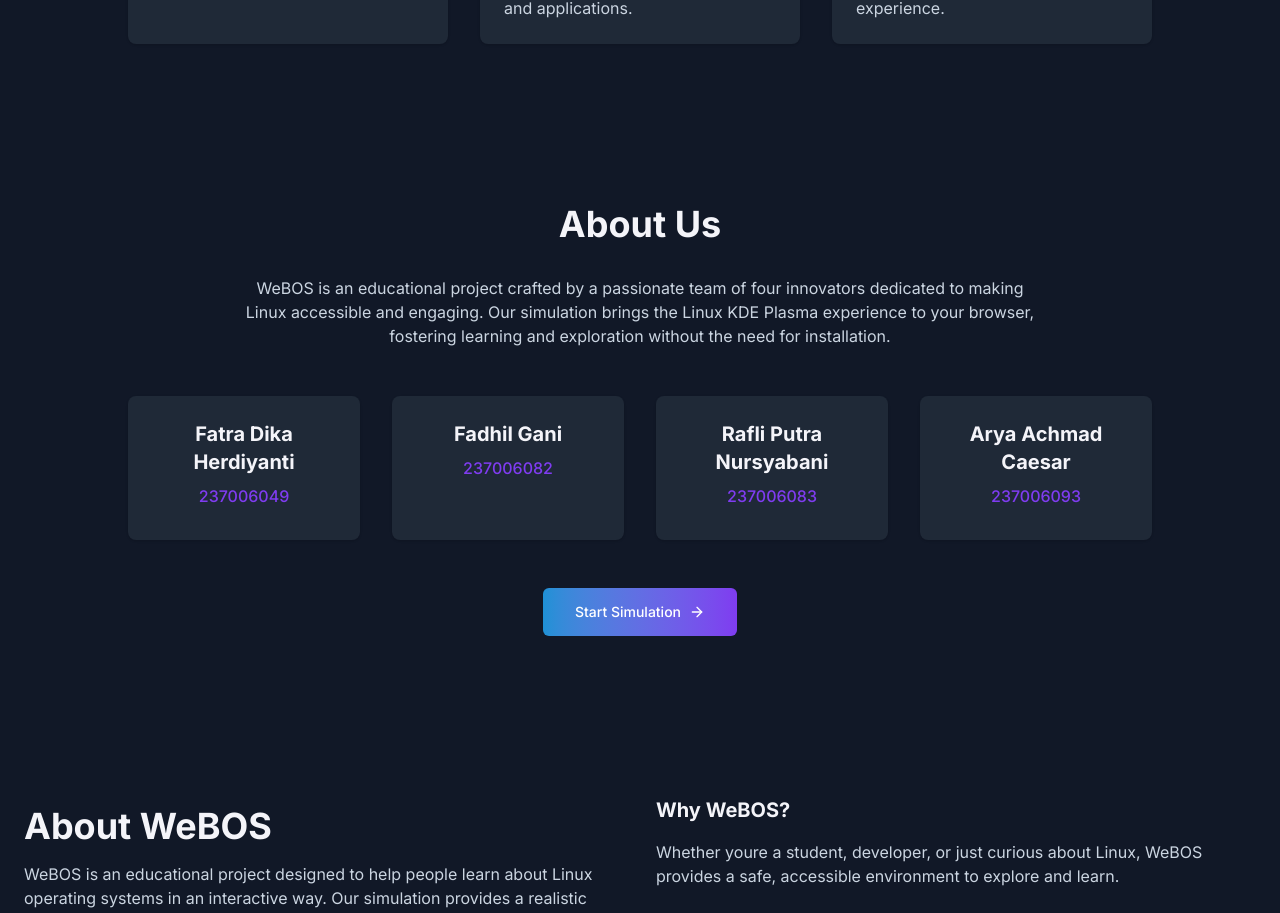
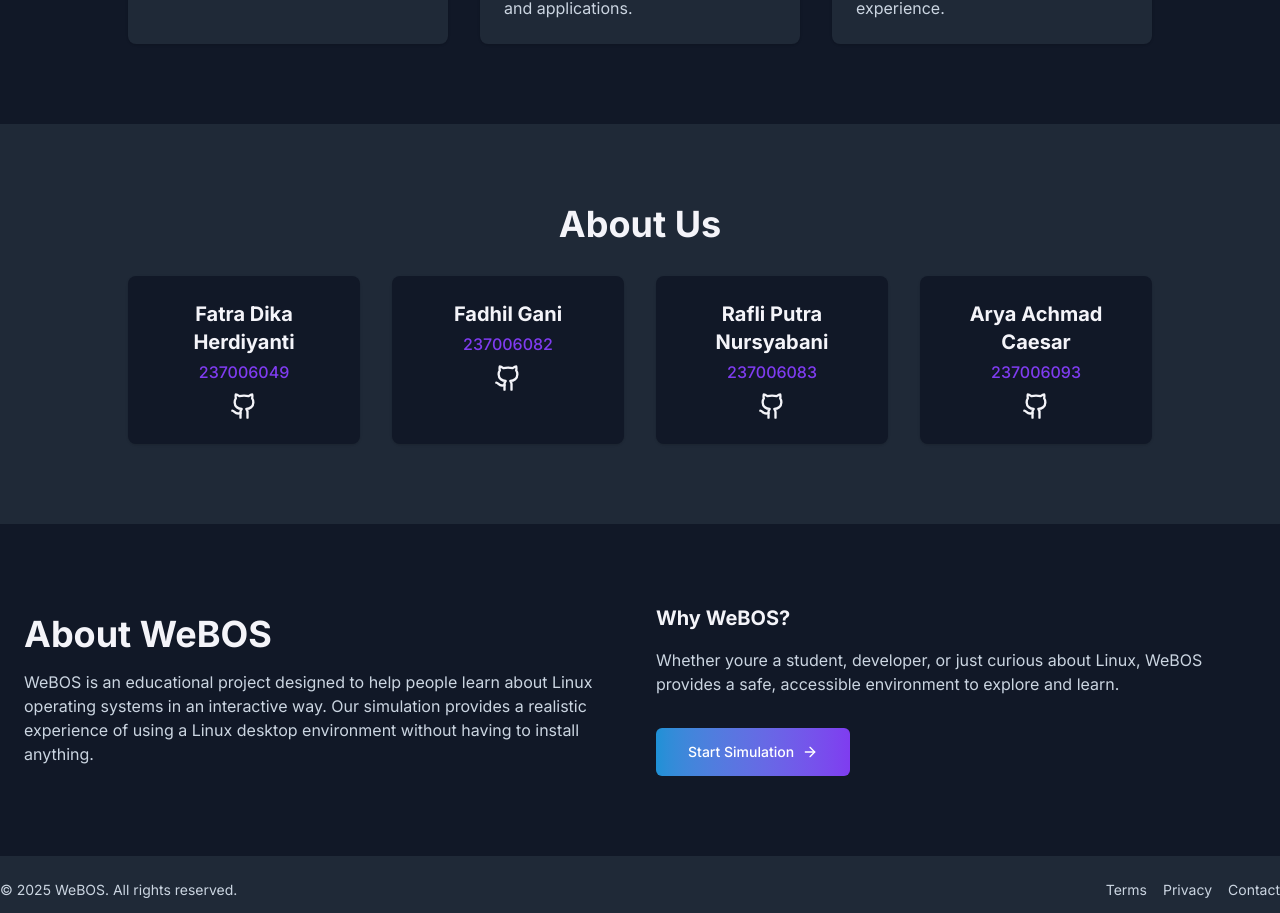
Before and after one commit to aryacaesars/webos-SO, a Next.js app: page / in a window 1280 px wide. Shown: the part 1040-1953 px from the top of the page. Built offline with nearby package versions, Linux system fonts and the light colour scheme.

Commit message:
update About Us section with team member GitHub links and styling adjustments

```diff
--- a/app/page.js
+++ b/app/page.js
@@ -1,6 +1,6 @@
 import Link from "next/link";
 import Image from "next/image";
-import { ArrowRight, Terminal, Shield, Layers } from "lucide-react";
+import { ArrowRight, Terminal, Shield, Layers, Github } from "lucide-react";
 
 export default function Home() {
   return (
@@ -128,58 +128,55 @@
             ))}
           </div>
         </div>
-      </section>
+</section>
 
 {/* About us */}
-<section id="about us" className="w-full py-20 bg-[#111827]">
+<section id="about-us" className="w-full py-20 bg-[#1F2937]">
   <div className="container mx-auto px-4 md:px-6">
     <h2 className="text-3xl font-bold sm:text-4xl text-center mb-8">About Us</h2>
-    <p className="text-[#CBD5E1] max-w-[800px] mx-auto text-center mb-12">
-      WeBOS is an educational project crafted by a passionate team of four innovators dedicated to making Linux accessible and engaging. Our simulation brings the Linux KDE Plasma experience to your browser, fostering learning and exploration without the need for installation.
-    </p>
     <div className="grid gap-8 md:grid-cols-2 lg:grid-cols-4 max-w-5xl mx-auto">
       {[
         {
           nama: "Fatra Dika Herdiyanti",
           npm: "237006049",
-
+          github: "https://github.com/fatradika",
         },
         {
           nama: "Fadhil Gani",
           npm: "237006082",
-
+          github: "https://github.com/padiil",
         },
         {
           nama: "Rafli Putra Nursyabani",
           npm: "237006083",
-
+          github: "https://github.com/Rafliputra237006083",
         },
         {
           nama: "Arya Achmad Caesar",
           npm: "237006093",
-
+          github: "https://github.com/aryacaesars",
         },
       ].map((member, idx) => (
-        <div key={idx} className="bg-[#1F2937] p-6 rounded-lg shadow text-center">
-          <h3 className="text-xl font-bold text-[#F4F4F9] mb-2">{member.nama}</h3>
+        <div key={idx} className="bg-[#111827] p-6 rounded-lg shadow text-center">
+          <h3 className="text-xl font-bold text-[#F4F4F9] mb-1">{member.nama}</h3>
           <p className="text-[#7F3CF0] font-medium mb-2">{member.npm}</p>
-          <p className="text-[#CBD5E1] text-sm">{member.description}</p>
+          <div className="flex justify-center mt-2">
+            <Link
+              href={member.github}
+              target="_blank"
+              rel="noopener noreferrer"
+              className="text-[#F4F4F9] hover:text-[#7F3CF0] transition"
+              aria-label={`GitHub ${member.nama}`}
+            >
+              <Github className="w-7 h-7" />
+            </Link>
+          </div>
         </div>
       ))}
     </div>
-    <div className="text-center mt-8">
-      <Link
-        href="/simulation"
-        className="inline-flex mt-4 h-12 items-center justify-center rounded-md bg-gradient-to-r from-[#1E91D6] to-[#7F3CF0] px-8 text-sm font-medium text-white hover:brightness-110"
-      >
-        Start Simulation
-        <ArrowRight className="ml-2 h-4 w-4" />
-      </Link>
-    </div>
   </div>
 </section>
-
-      {/* About */}
+{/* About */}
       <section id="about" className="w-full py-20 bg-[#111827]">
         <div className="container mx-auto px-4 md:px-6 grid gap-8 lg:grid-cols-2 items-center">
           <div className="space-y-4">
```
